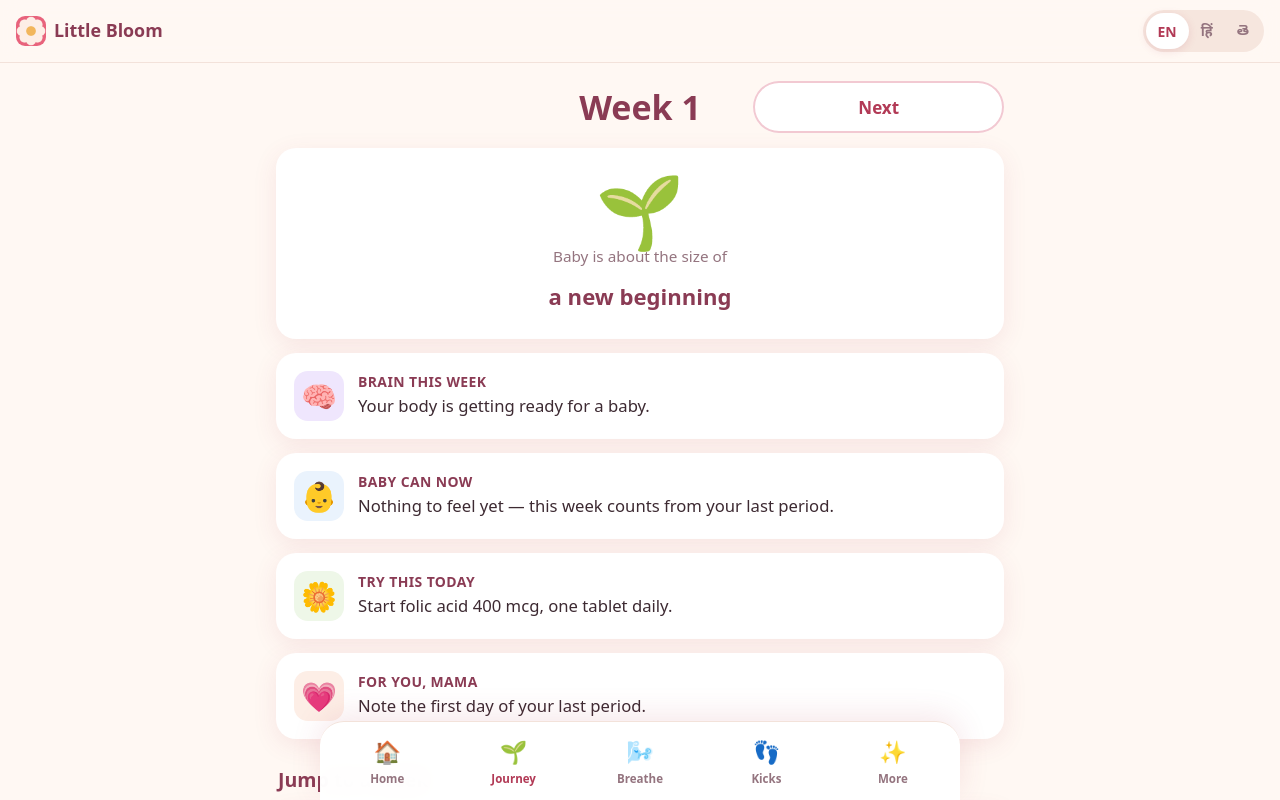
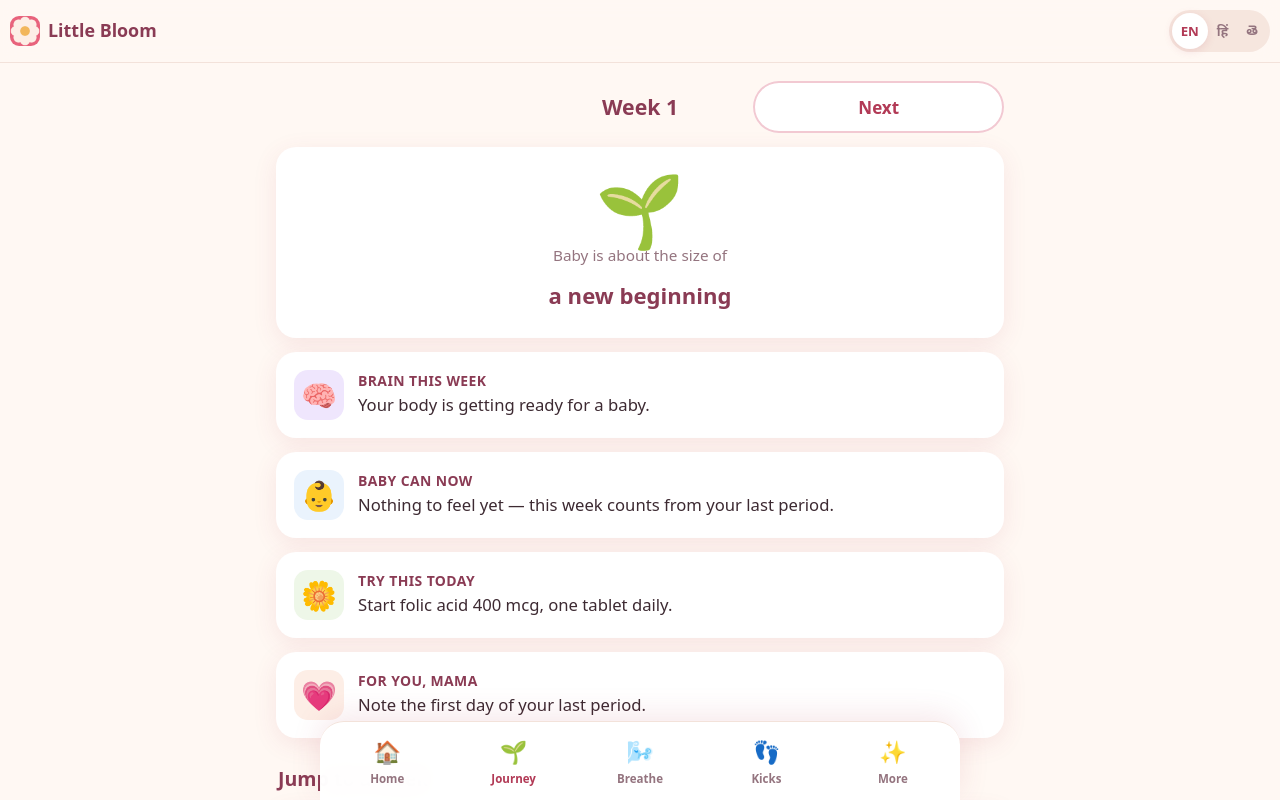
Before and after one commit to yelchurisaimanoj/little-bloom, a plain HTML site: page week.html in a window 1280 px wide. Shown: the top 800 px of the page. Drawn offline with Linux system fonts and the light colour scheme.

Commit message:
Fix lang switcher clipping and week title wrap

```diff
--- a/css/styles.css
+++ b/css/styles.css
@@ -48,8 +48,9 @@ button { font-family: inherit; }
 .langseg { display: flex; background: #f6e6de; border-radius: 999px; padding: 3px; }
 .langseg button {
   border: 0; background: transparent; color: var(--muted);
-  font-weight: 700; font-size: 0.82rem; padding: 6px 12px; border-radius: 999px; min-height: 36px;
+  font-weight: 700; font-size: 0.78rem; padding: 6px 9px; border-radius: 999px; min-height: 36px;
 }
+.topbar { padding: 10px 10px; gap: 6px; }
 .langseg button.on { background: #fff; color: var(--rose-deep); box-shadow: 0 2px 8px rgba(178,58,86,.15); }
 
 /* ---------- layout ---------- */
@@ -131,6 +132,7 @@ button { font-family: inherit; }
 
 /* ---------- week page ---------- */
 .week-nav { display: flex; align-items: center; gap: 10px; margin-bottom: 14px; }
+.week-nav h1 { white-space: nowrap; font-size: 1.25rem; }
 .week-nav .btn { flex: 1; }
 .week-chip-grid { display: grid; grid-template-columns: repeat(8, 1fr); gap: 6px; margin: 10px 0 4px; }
 .week-chip-grid button {
--- a/sw.js
+++ b/sw.js
@@ -1,5 +1,5 @@
 /* Little Bloom service worker — offline after first load */
-const CACHE = "little-bloom-v1";
+const CACHE = "little-bloom-v2";
 const ASSETS = [
   "./", "./index.html", "./week.html", "./month.html", "./breathe.html", "./kicks.html",
   "./diet.html", "./checklist.html", "./bag.html", "./signs.html", "./partner.html",
```
